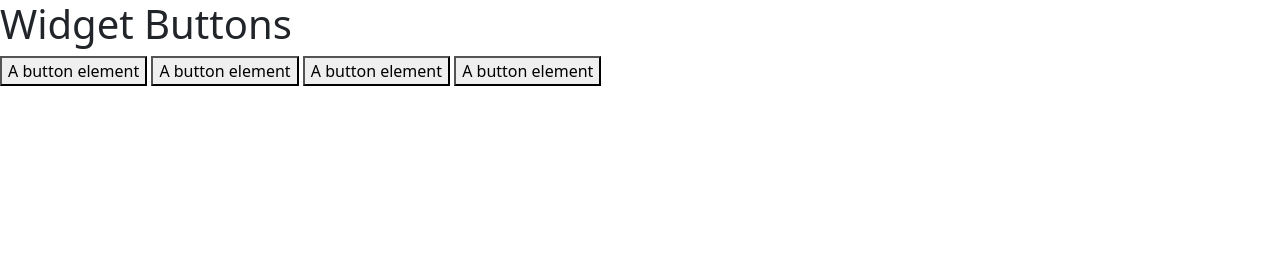
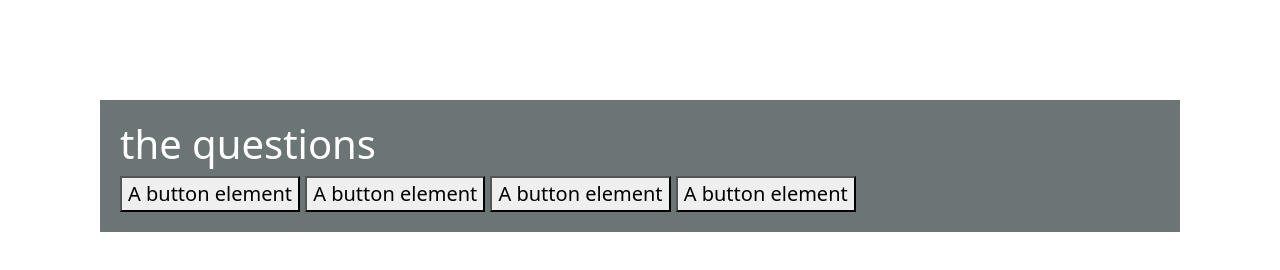
Before and after one commit to kingnick917/homework4, a plain HTML site: page index.html in a window 1280 px wide. Drawn offline with nearby package versions, Linux system fonts and the light colour scheme.

Commit message:
i did some more html and now did some css

```diff
--- a/index.html
+++ b/index.html
@@ -19,11 +19,11 @@
 </head>
 <body>
  <div class="widget">
- <h1>Widget Buttons</h1>
- <button>A button element</button>
- <button>A button element</button>
- <button>A button element</button>
- <button>A button element</button>
+ <h1>the questions </h1>
+ <button input type="button" id="section">A button element</button>
+ <button input type="button" id="section">A button element</button>
+ <button input type="button" id="section">A button element</button>
+ <button input type="button" id="section">A button element</button>
  </div>
 
 
--- a/style.css
+++ b/style.css
@@ -0,0 +1,20 @@
+.widget {
+    height: 100%;
+    margin: 0;
+    padding: 0;
+    font-size: 20px;
+  }
+
+  section {
+    width: 600px;
+    height: 600px;
+    text-align: center;
+    border: 15px solid black;
+  }
+
+.widget {
+    background-color:#6c7575;
+    color: white;
+    padding: 20px;
+    margin: 100px;
+  }
```
